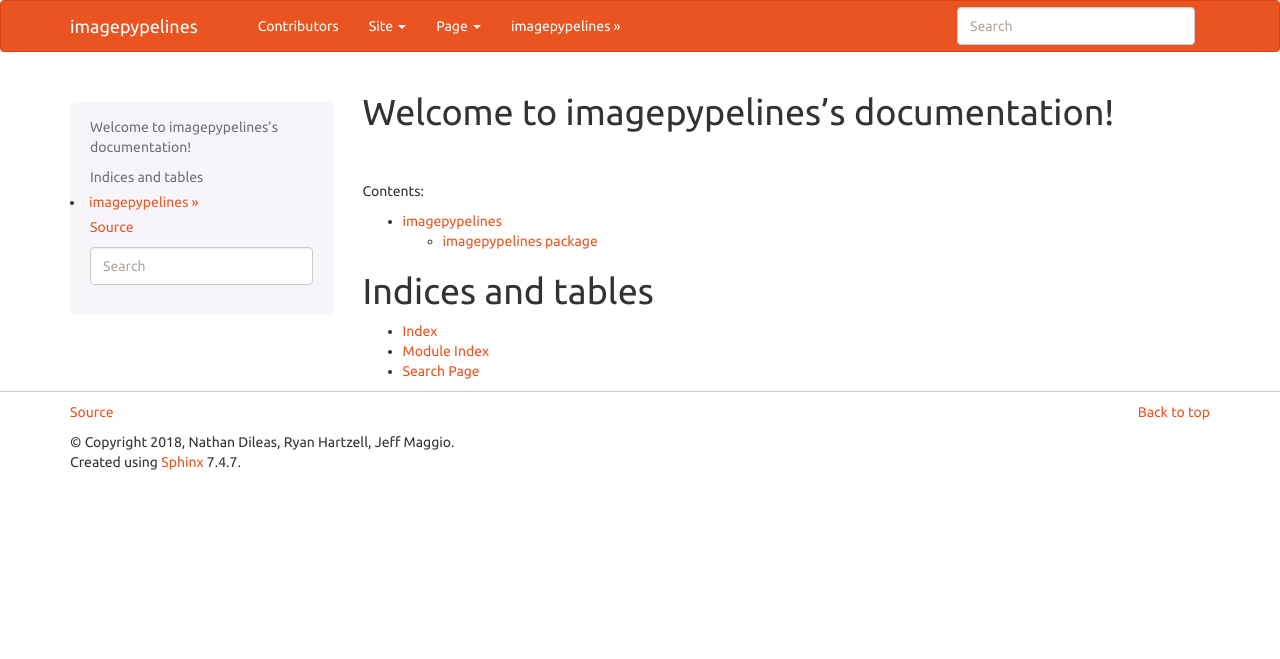
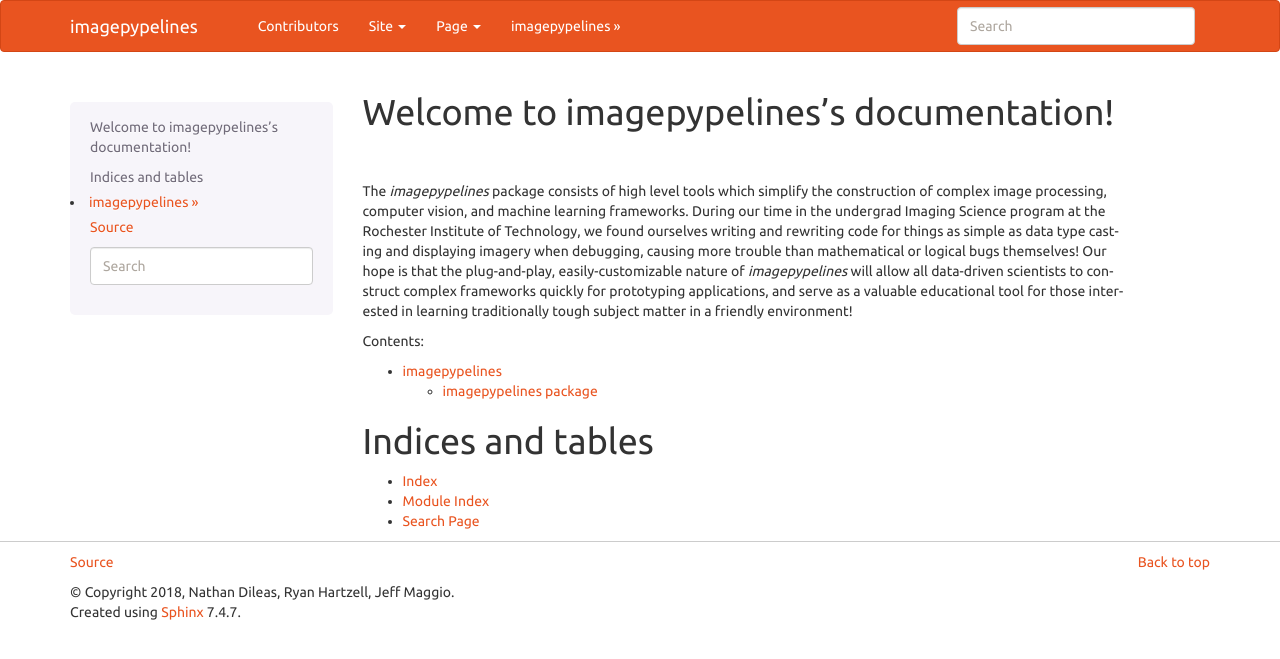
Before and after one commit to jmaggio14/imagepypelines, a Sphinx documentation site: the page built from docs/source/index.rst, in a window 1280 px wide. Shown: the top 659 px of the page. Built offline with Sphinx 7.4.7, drawn with Linux system fonts in a browser that asks for light colours; pages that are not in the unit, such as notebooks, are missing from menus.

Commit message:
add elevator pitch

```diff
--- a/docs/source/index.rst
+++ b/docs/source/index.rst
@@ -5,6 +5,20 @@
 
 Welcome to imagepypelines's documentation!
 ==========================================
+
+
+The `imagepypelines` package consists of high level tools which simplify the
+construction of complex image processing, computer vision, and machine learning
+frameworks. During our time in the undergrad Imaging Science program at the
+Rochester Institute of Technology, we found ourselves writing and rewriting
+code for things as simple as data type casting and displaying imagery when
+debugging, causing more trouble than mathematical or logical bugs themselves!
+Our hope is that the plug-and-play, easily-customizable nature of
+`imagepypelines` will allow all data-driven scientists to construct complex
+frameworks quickly for prototyping applications,
+and serve as a valuable educational tool for those interested in learning
+traditionally tough subject matter in a friendly environment!
+
 
 .. toctree::
    :maxdepth: 2
```
